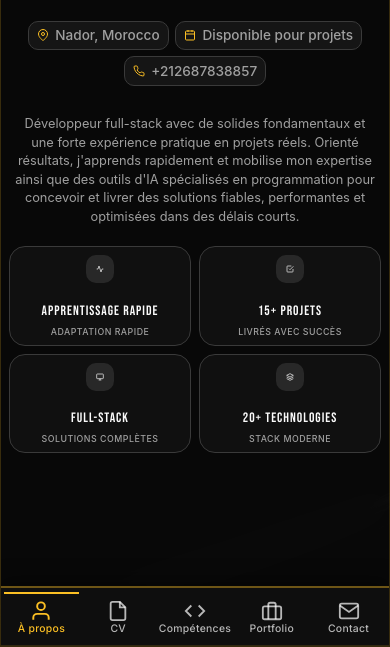
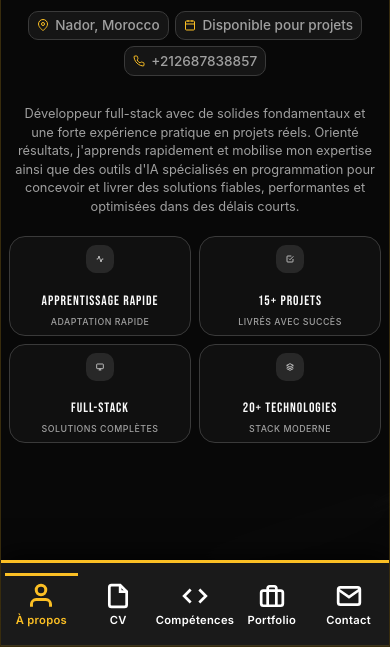
Before and after one commit to B4drEddine0/portfolio-2026, a website built with Vite: page index.html in a window 390 px wide. Shown: the part 197-844 px from the top of the page. Built offline with nearby package versions, Linux system fonts and the light colour scheme.

Commit message:
Force bottom navigation to be visible with maximum styling on mobile

```diff
--- a/src/style.css
+++ b/src/style.css
@@ -1899,20 +1899,23 @@ body::before {
   .tab-nav {
     position: fixed !important;
     bottom: 0 !important;
-    left: 0;
-    right: 0;
-    z-index: 9999 !important;
+    left: 0 !important;
+    right: 0 !important;
+    width: 100% !important;
+    z-index: 999999 !important;
     display: flex !important;
-    justify-content: space-around;
-    align-items: stretch;
-    padding: 0.3rem 0.25rem 0.3rem;
-    gap: 0.15rem;
-    background: rgba(15, 15, 15, 0.98) !important;
-    backdrop-filter: blur(20px);
-    border-top: 2px solid rgba(251, 191, 36, 0.4);
-    box-shadow: 0 -4px 20px rgba(0, 0, 0, 0.5);
-    overflow: visible;
-    height: 65px;
+    justify-content: space-around !important;
+    align-items: center !important;
+    padding: 0.75rem 0.5rem !important;
+    padding-bottom: calc(0.75rem + env(safe-area-inset-bottom)) !important;
+    gap: 0.25rem;
+    background: #1a1a1a !important;
+    border-top: 3px solid #fbbf24 !important;
+    box-shadow: 0 -5px 25px rgba(0, 0, 0, 0.8) !important;
+    overflow: visible !important;
+    min-height: 75px !important;
+    transform: translateZ(0) !important;
+    -webkit-transform: translateZ(0) !important;
   }
 
   .tab-nav::-webkit-scrollbar {
@@ -1982,73 +1985,80 @@ body::before {
 
   /* Mobile tab buttons (bottom nav style) */
   .tab-btn {
-    flex: 1;
-    min-width: 55px;
-    padding: 0.25rem 0.15rem 0.2rem;
-    font-size: 0.68rem;
+    flex: 1 !important;
+    min-width: 60px !important;
+    padding: 0.5rem 0.25rem !important;
+    font-size: 0.75rem !important;
     letter-spacing: 0.3px;
     border: none !important;
     border-bottom: none !important;
-    border-top: 2px solid transparent !important;
+    border-top: 3px solid transparent !important;
     display: flex !important;
-    flex-direction: column;
-    align-items: center;
-    justify-content: center;
-    gap: 0.15rem;
-    white-space: nowrap;
-    text-align: center;
-    text-transform: none;
+    flex-direction: column !important;
+    align-items: center !important;
+    justify-content: center !important;
+    gap: 0.35rem !important;
+    white-space: nowrap !important;
+    text-align: center !important;
+    text-transform: none !important;
     background: transparent !important;
     margin: 0 !important;
-    color: rgba(255, 255, 255, 0.7) !important;
+    color: #ffffff !important;
     opacity: 1 !important;
     visibility: visible !important;
-    height: 100%;
+    height: auto !important;
+    pointer-events: auto !important;
   }
 
   .tab-btn span {
     font-family: var(--font-ui);
-    font-weight: 500;
-    line-height: 1;
+    font-weight: 600 !important;
+    line-height: 1.2 !important;
     display: block !important;
-    color: inherit !important;
+    color: #ffffff !important;
     opacity: 1 !important;
     visibility: visible !important;
+    font-size: 0.75rem !important;
   }
 
   /* Show icons on mobile */
   .tab-icon {
     display: block !important;
-    width: 24px;
-    height: 24px;
-    stroke-width: 2;
+    width: 28px !important;
+    height: 28px !important;
+    stroke-width: 2.5 !important;
     transition: transform 0.2s ease;
     opacity: 1 !important;
     visibility: visible !important;
-    color: inherit !important;
-    stroke: currentColor !important;
+    color: #ffffff !important;
+    stroke: #ffffff !important;
+    fill: none !important;
     flex-shrink: 0;
   }
 
   .tab-btn.active .tab-icon {
-    transform: scale(1.05);
+    transform: scale(1.1);
   }
 
   .tab-btn.active {
-    border-top-color: var(--accent) !important;
+    border-top-color: #fbbf24 !important;
     border-bottom-color: transparent !important;
-    color: var(--accent) !important;
-  }
-
-  .tab-btn.active span,
+    color: #fbbf24 !important;
+  }
+
+  .tab-btn.active span {
+    color: #fbbf24 !important;
+  }
+
   .tab-btn.active .tab-icon {
-    color: var(--accent) !important;
+    color: #fbbf24 !important;
+    stroke: #fbbf24 !important;
   }
 
   .tab-btn:hover {
     border-bottom-color: transparent !important;
-    border-top-color: rgba(251, 191, 36, 0.3) !important;
-    color: rgba(251, 191, 36, 0.8) !important;
+    border-top-color: rgba(251, 191, 36, 0.5) !important;
+    color: rgba(251, 191, 36, 0.9) !important;
   }
 
   /* Content area fills screen minus bottom nav */
@@ -2056,13 +2066,13 @@ body::before {
     padding: 1rem;
     overflow-y: auto;
     overflow-x: hidden;
-    height: calc(100vh - 70px);
+    height: calc(100vh - 90px) !important;
     flex: 1;
-    padding-bottom: 1.5rem;
+    padding-bottom: 2rem !important;
   }
 
   .content-container {
-    height: calc(100vh - 70px);
+    height: calc(100vh - 90px) !important;
     overflow-y: auto;
     overflow-x: hidden;
     border-radius: 0;
@@ -2357,31 +2367,46 @@ body::before {
 
   /* Smaller tab buttons on small phones */
   .tab-nav {
-    padding: 0.25rem 0.2rem !important;
-    height: 60px !important;
+    padding: 0.65rem 0.25rem !important;
+    padding-bottom: calc(0.65rem + env(safe-area-inset-bottom)) !important;
+    min-height: 70px !important;
+    background: #1a1a1a !important;
+    border-top: 3px solid #fbbf24 !important;
   }
 
   .tab-btn {
-    min-width: 50px;
-    padding: 0.2rem 0.15rem !important;
-    font-size: 0.65rem !important;
-    gap: 0.12rem !important;
-    color: rgba(255, 255, 255, 0.7) !important;
+    min-width: 55px !important;
+    padding: 0.45rem 0.2rem !important;
+    font-size: 0.7rem !important;
+    gap: 0.3rem !important;
+    color: #ffffff !important;
+  }
+
+  .tab-btn span {
+    font-size: 0.7rem !important;
+    font-weight: 600 !important;
+    color: #ffffff !important;
   }
 
   .tab-icon {
-    width: 22px !important;
-    height: 22px !important;
-    stroke: currentColor !important;
+    width: 26px !important;
+    height: 26px !important;
+    stroke: #ffffff !important;
+    stroke-width: 2.5 !important;
   }
 
   .tab-btn.active {
-    color: var(--accent) !important;
-  }
-
-  .tab-btn.active span,
+    color: #fbbf24 !important;
+    border-top-color: #fbbf24 !important;
+  }
+
+  .tab-btn.active span {
+    color: #fbbf24 !important;
+  }
+
   .tab-btn.active .tab-icon {
-    color: var(--accent) !important;
+    color: #fbbf24 !important;
+    stroke: #fbbf24 !important;
   }
 
   .content-title {
@@ -2391,13 +2416,13 @@ body::before {
 
   .tab-content {
     padding: 0.75rem;
-    padding-bottom: 1.5rem;
-    height: calc(100vh - 65px);
+    padding-bottom: 2rem !important;
+    height: calc(100vh - 85px) !important;
   }
 
   .content-container {
     border-radius: 0;
-    height: calc(100vh - 65px);
+    height: calc(100vh - 85px) !important;
   }
 
   /* About section - small phones */
```
